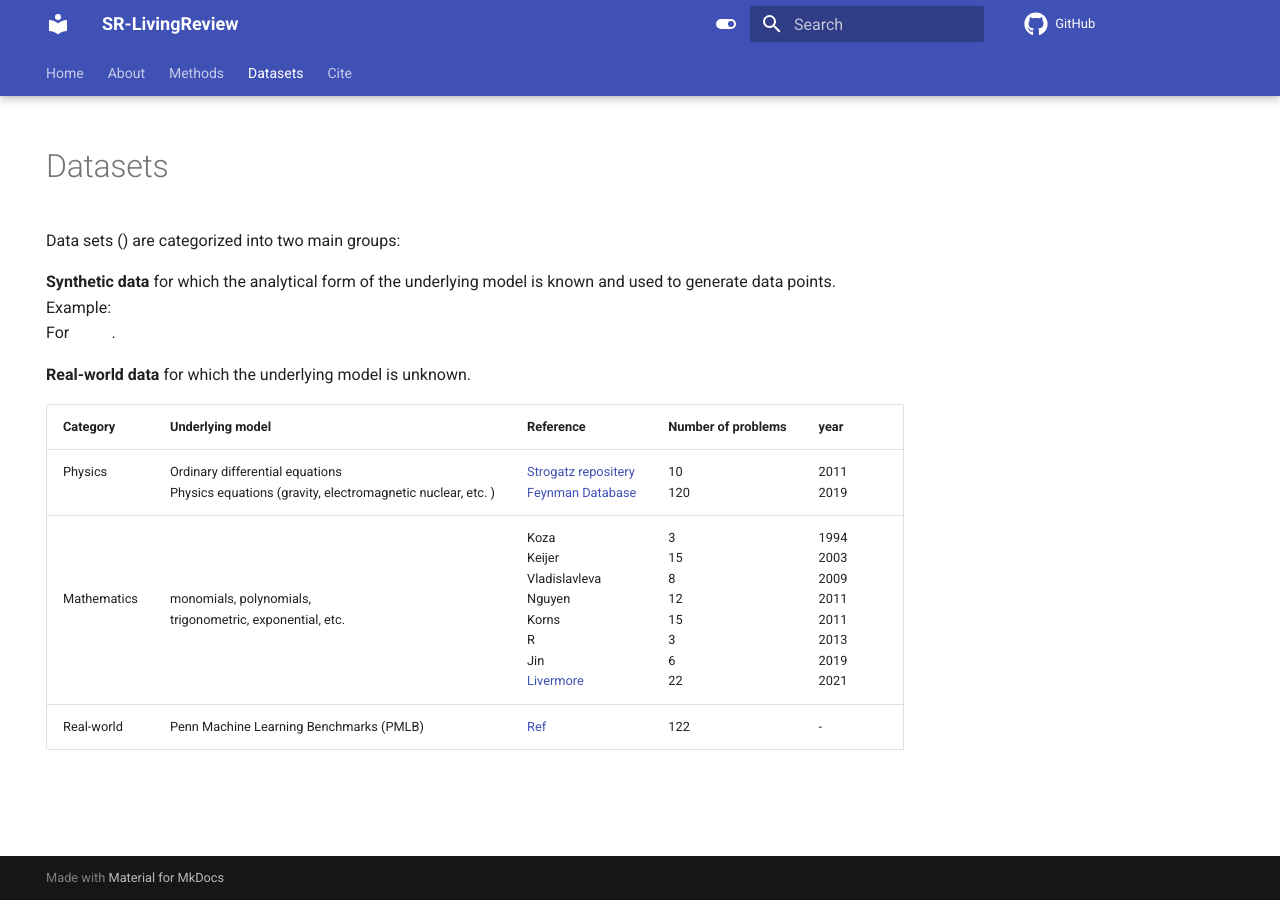
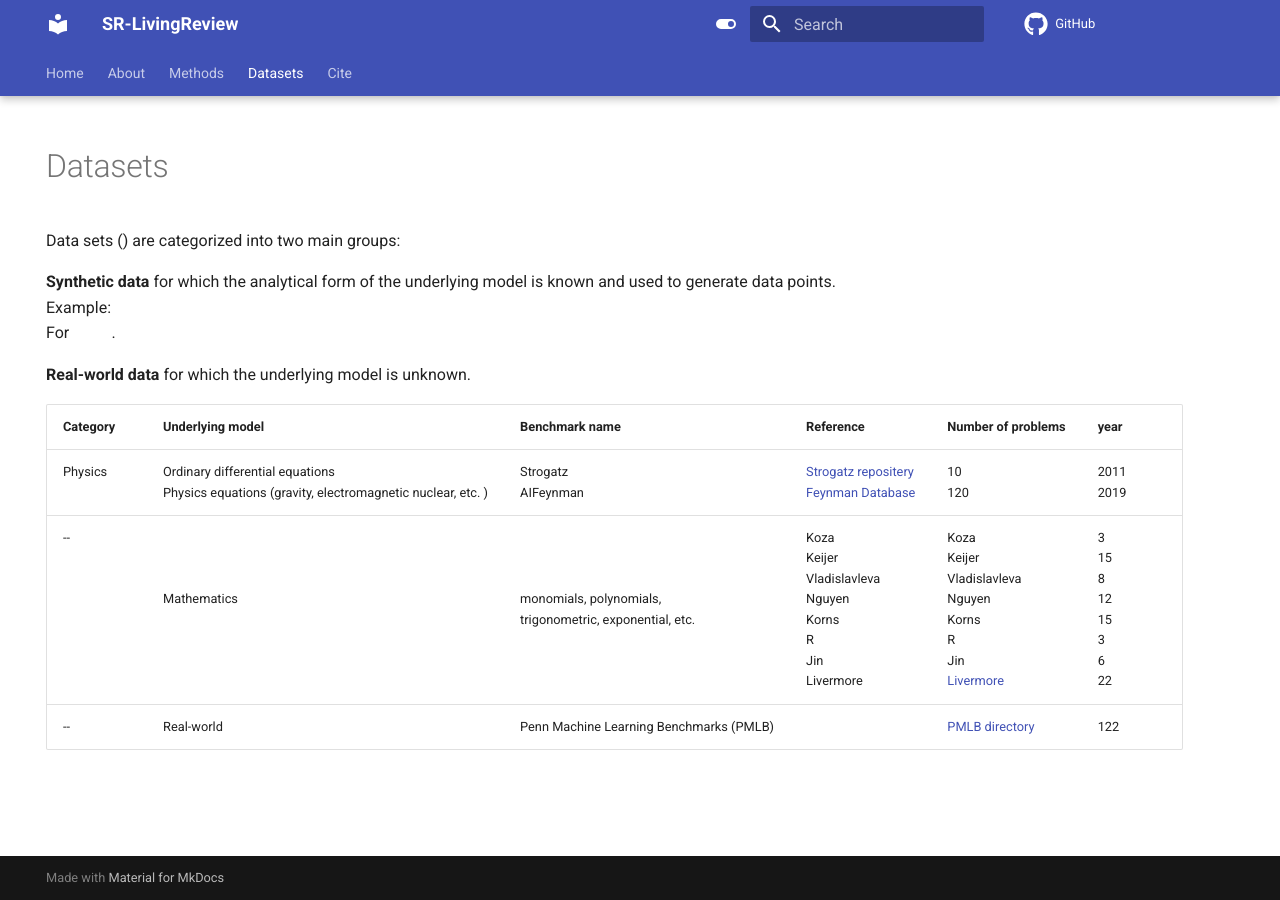
Before and after one commit to nmakke/SR-LivingReview, an MkDocs documentation site: the page built from docs/datasets.md, in a window 1280 px wide. Built offline with MkDocs 1.6.1 and Material for MkDocs 9.7.7, drawn with Linux system fonts in a browser that asks for light colours; formulas are drawn with MathJax 3; comment, search, counter and statistics services are not loaded.

Commit message:
Update datasets.md

```diff
--- a/docs/datasets.md
+++ b/docs/datasets.md
@@ -12,8 +12,8 @@ For $x \in [0,1] \rightarrow \mathcal{D}=(x_i,f(x_i))_{i=1}^{n}$. <br>
 
 **Real-world data** for which the underlying model is unknown.<br>
 
-| Category | Underlying model   | Reference | Number of problems | year |
-| -------- | ------- | ------- | ------- | -----
-| Physics | Ordinary differential equations <br> Physics equations (gravity, electromagnetic nuclear, etc. )| [Strogatz repositery](https://williamlacava.com/ode-strogatz/) <br> [Feynman Database](https://space.mit.edu/home/tegmark/aifeynman.html) | 10 <br> 120 | 2011 <br> 2019 |
-| <br> <br> <br> Mathematics | <br> <br> <br> monomials, polynomials, <br> trigonometric, exponential, etc.  | Koza <br> Keijer <br> Vladislavleva <br> Nguyen <br> Korns <br> R <br> Jin <br> [Livermore](https://arxiv.org/abs/1912.04871) | 3 <br> 15 <br> 8 <br> 12 <br> 15 <br> 3 <br> 6 <br> 22 | 1994 <br> 2003 <br> 2009 <br> 2011 <br> 2011 <br> 2013 <br> 2019 <br> 2021 |
-| Real-world | Penn Machine Learning Benchmarks (PMLB) | [Ref](https://epistasislab.github.io/pmlb/) | 122 | -|
+| Category | Underlying model | Benchmark name | Reference | Number of problems | year |
+| -------- | ------- | ------- | ------- | ----- | ----- |
+| Physics | Ordinary differential equations <br> Physics equations (gravity, electromagnetic nuclear, etc. )| Strogatz <br> AIFeynman | [Strogatz repositery](https://williamlacava.com/ode-strogatz/) <br> [Feynman Database](https://space.mit.edu/home/tegmark/aifeynman.html) | 10 <br> 120 | 2011 <br> 2019 |
+--| <br> <br> <br> Mathematics | <br> <br> <br> monomials, polynomials, <br> trigonometric, exponential, etc.  | Koza <br> Keijer <br> Vladislavleva <br> Nguyen <br> Korns <br> R <br> Jin <br> Livermore | Koza <br> Keijer <br> Vladislavleva <br> Nguyen <br> Korns <br> R <br> Jin <br> [Livermore](https://arxiv.org/abs/1912.04871) | 3 <br> 15 <br> 8 <br> 12 <br> 15 <br> 3 <br> 6 <br> 22 | 1994 <br> 2003 <br> 2009 <br> 2011 <br> 2011 <br> 2013 <br> 2019 <br> 2021 |
+--| Real-world | Penn Machine Learning Benchmarks (PMLB) |  | [PMLB directory](https://epistasislab.github.io/pmlb/) | 122 | -|
```
